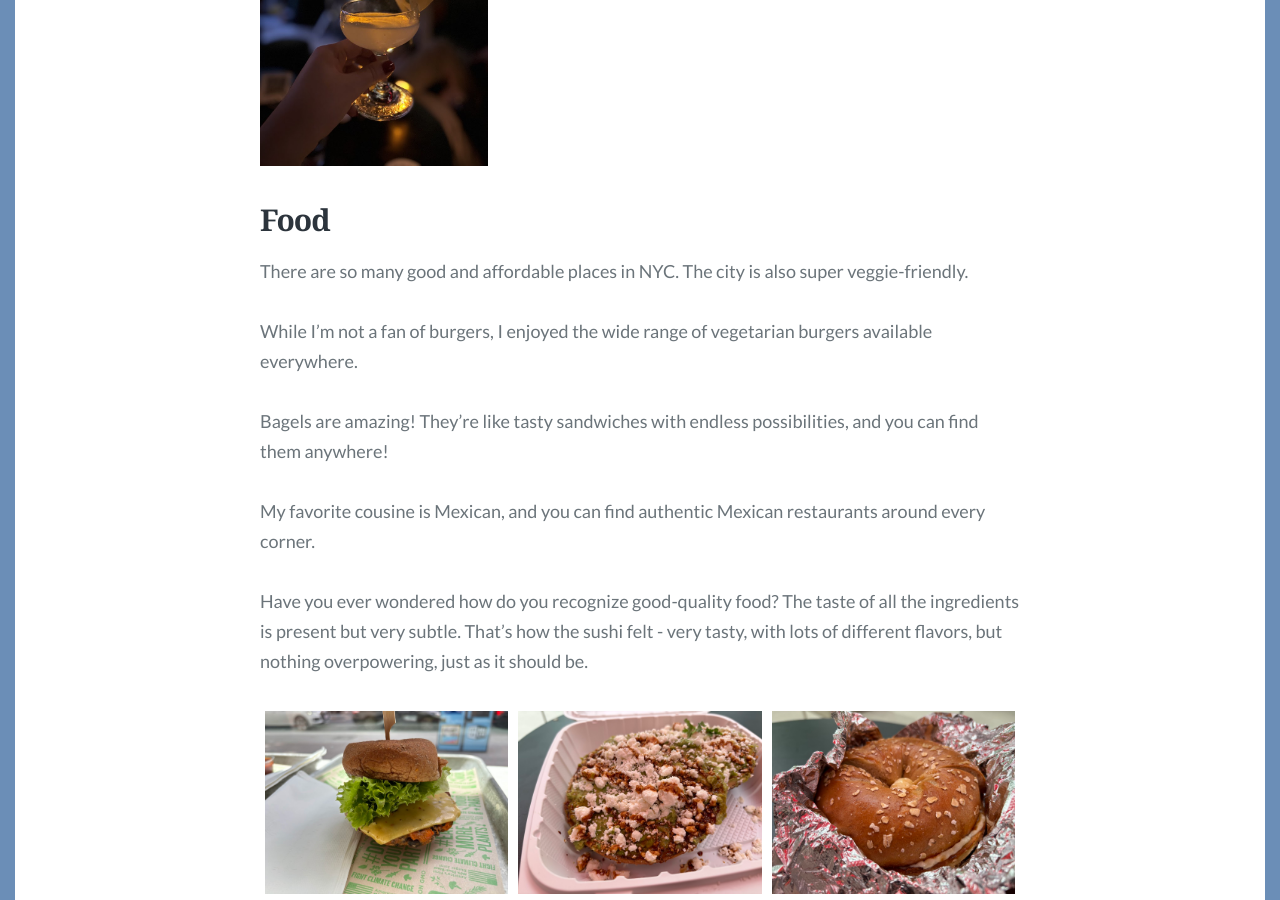
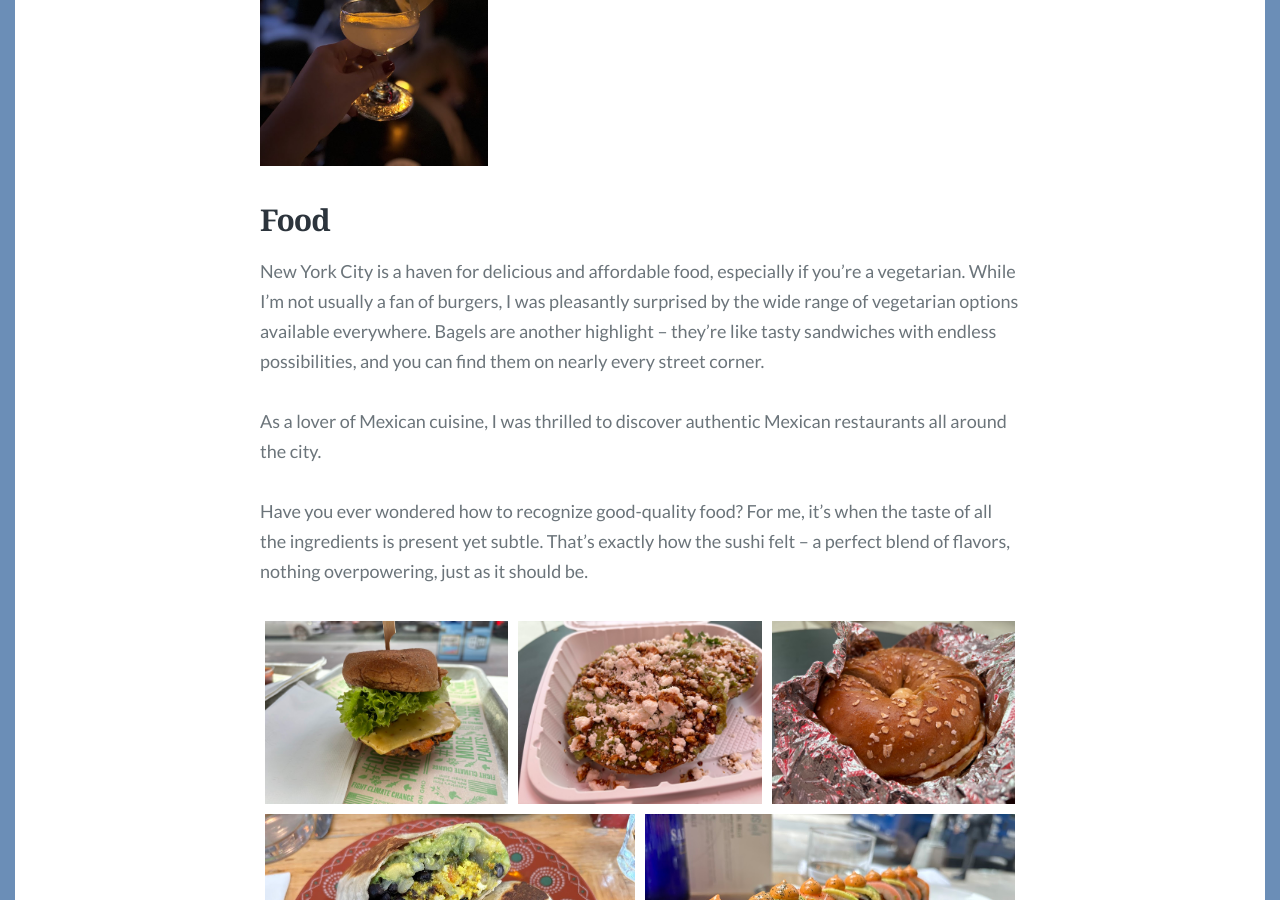
Before and after one commit to clytaemnestra/tech-blog, a Jekyll site: the page built from _posts/2024-05-27-pycon-us.md, in a window 1280 px wide and 900 px high, scrolled down 3488 px. Built offline with Jekyll 4.4.1, drawn with Linux system fonts in a browser that asks for light colours; some web fonts are replaced.

Commit message:
Improve flow of some sentences

```diff
--- a/_posts/2024-05-27-pycon-us.md
+++ b/_posts/2024-05-27-pycon-us.md
@@ -54,15 +54,11 @@ I love jazz, and I couldn't miss the chance to visit one of its historic hubs! S
 <img src="./images/posts/pycon-us/cocktail.jpg" alt="New York Skyline from ESB" style="max-width: 30%; max-height: 100%; display: block;">
 
 ## Food
-There are so many good and affordable places in NYC. The city is also super veggie-friendly.
+New York City is a haven for delicious and affordable food, especially if you're a vegetarian. While I’m not usually a fan of burgers, I was pleasantly surprised by the wide range of vegetarian options available everywhere. Bagels are another highlight – they’re like tasty sandwiches with endless possibilities, and you can find them on nearly every street corner.
 
-While I'm not a fan of burgers, I enjoyed the wide range of vegetarian burgers available everywhere.
+As a lover of Mexican cuisine, I was thrilled to discover authentic Mexican restaurants all around the city.
 
-Bagels are amazing! They're like tasty sandwiches with endless possibilities, and you can find them anywhere!
-
-My favorite cousine is Mexican, and you can find authentic Mexican restaurants around every corner.
-
-Have you ever wondered how do you recognize good-quality food? The taste of all the ingredients is present but very subtle. That's how the sushi felt - very tasty, with lots of different flavors, but nothing overpowering, just as it should be.
+Have you ever wondered how to recognize good-quality food? For me, it’s when the taste of all the ingredients is present yet subtle. That’s exactly how the sushi felt – a perfect blend of flavors, nothing overpowering, just as it should be.
 
 <div style="display: flex; flex-wrap: wrap; justify-content: space-between;">
   <div style="flex: 1 1 30%; margin: 5px;">
```
